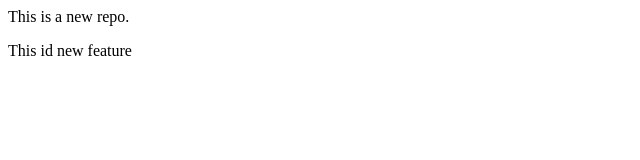
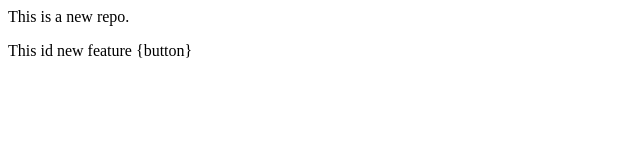
Before and after one commit to kolimimohammadAdil/localrepo, a plain HTML site: page index.html in a window 1280 px wide. Shown: the full height of the page, 0-640 px from the left. Drawn offline with Linux system fonts and the light colour scheme.

```diff
--- a/index.html
+++ b/index.html
@@ -1,2 +1,2 @@
 <p>This is a new repo.</p>
-<p>This id new feature</p>
+<p>This id new feature {button}</p>
```
